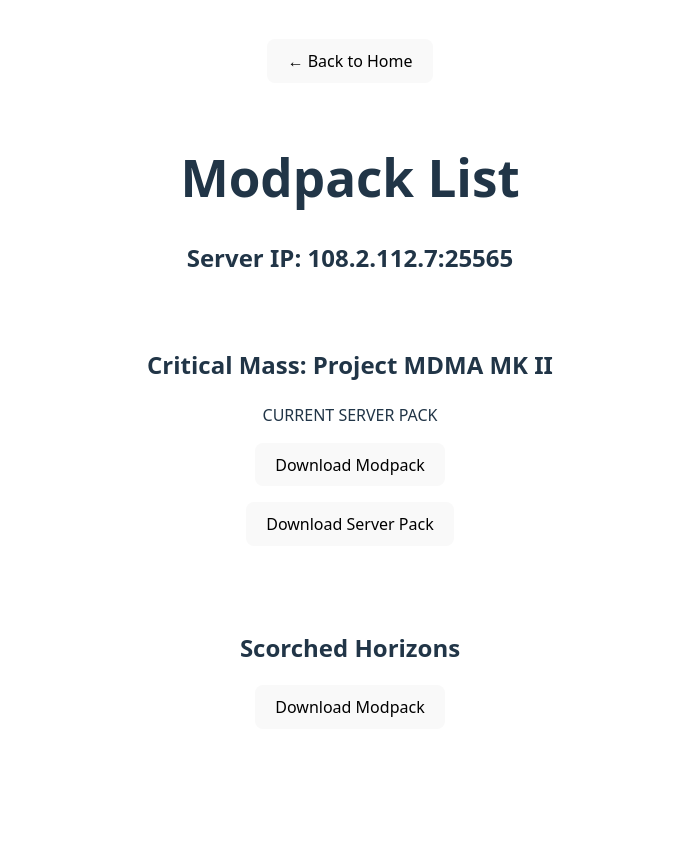
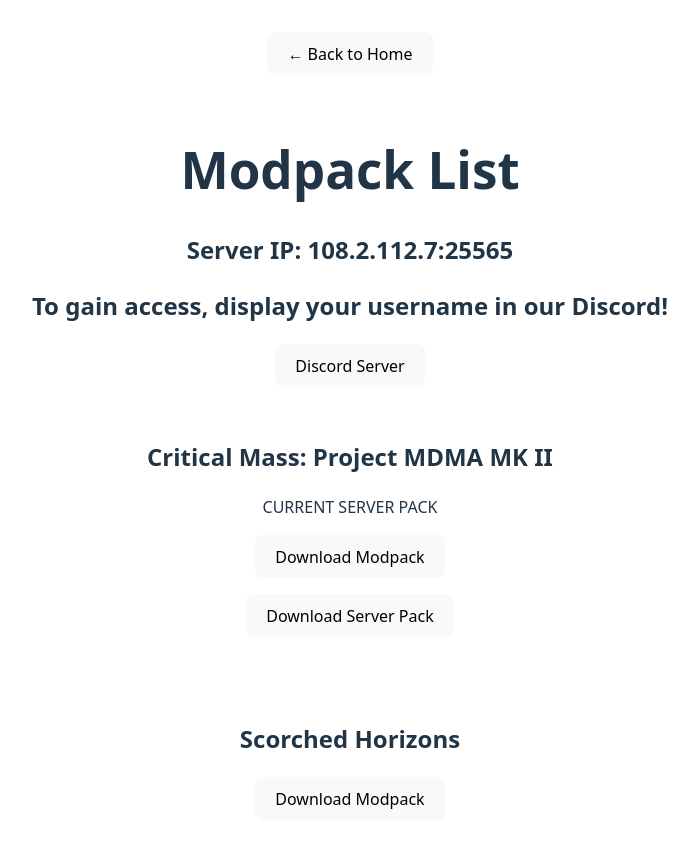
Before and after one commit to mlatta824/modpack_site, a React (Vite) app: page / in a window 1280 px wide. Both pictures are taken after a click on the button "Browse Packs". Shown: the top 848 px of the page, without its empty margins (290-988 px from the left). Before the commit the page ends 800 px from the top, so only its background shows below. Built offline with nearby package versions, Linux system fonts and the light colour scheme.

Commit message:
Add server

```diff
--- a/src/pack_list/page.tsx
+++ b/src/pack_list/page.tsx
@@ -13,6 +13,10 @@
 
             <h1>Modpack List</h1>
             <h2>Server IP: 108.2.112.7:25565</h2>
+            <h2>To gain access, display your username in our Discord!</h2>
+            <a href = {'https://discord.gg/cqjUuW6NQr'} download className = "discord-link">
+                <button>Discord Server</button>
+            </a>
 
             <div className = "card">
                 <h2>Critical Mass: Project MDMA MK II</h2>
```
